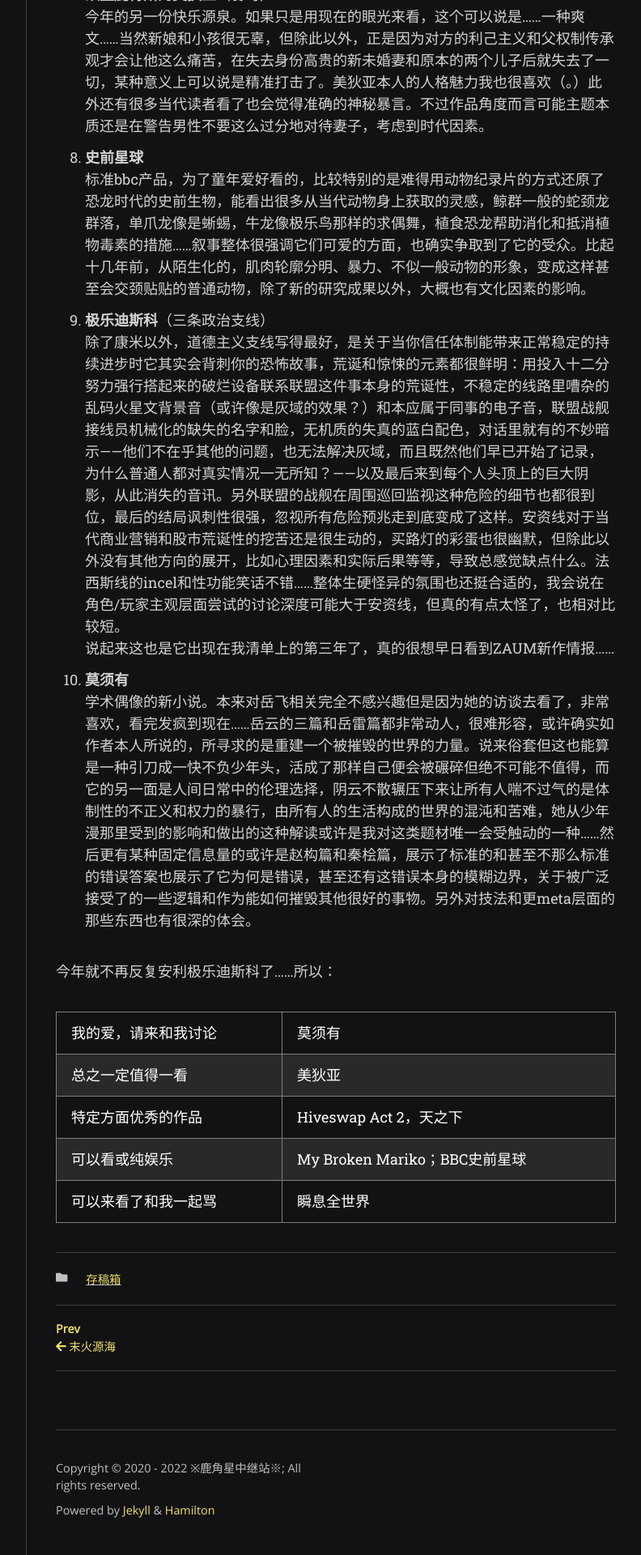
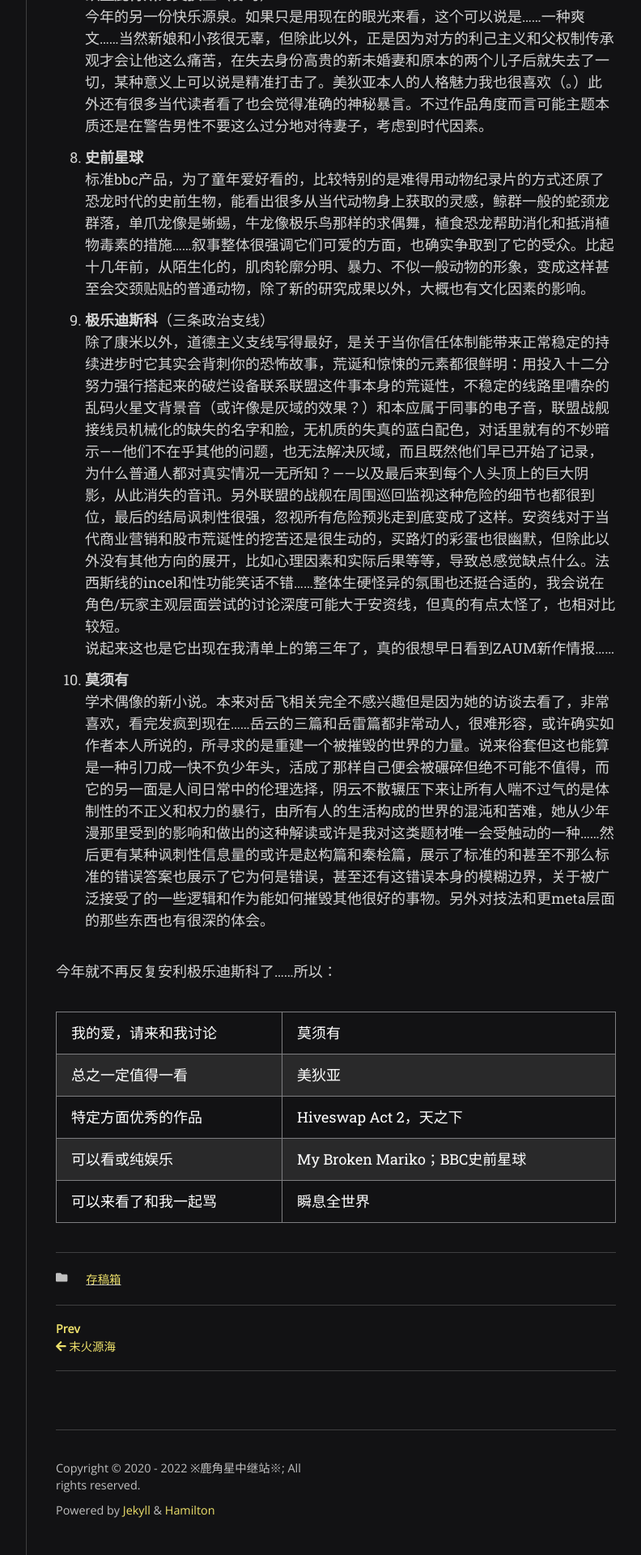
Before and after one commit to scatterdclouds/scatterdclouds.github.io, a Jekyll site: the page built from _posts/2022-06-23-testfile.md, in a window 1280 px wide. Shown: the part 1552-3472 px from the top of the page at 81% size, without its empty margins (357-1149 px from the left). Built offline with Jekyll 4.4.1, drawn with Linux system fonts in a browser that asks for light colours; nearby versions of some CDN libraries; some web fonts are replaced; comment, search, counter and statistics services are not loaded.

Commit message:
Update 2022-06-23-testfile.md

```diff
--- a/_posts/2022-06-23-testfile.md
+++ b/_posts/2022-06-23-testfile.md
@@ -28,7 +28,7 @@ comments: true
 
 9. **极乐迪斯科**（三条政治支线） <br/> 除了康米以外，道德主义支线写得最好，是关于当你信任体制能带来正常稳定的持续进步时它其实会背刺你的恐怖故事，荒诞和惊悚的元素都很鲜明：用投入十二分努力强行搭起来的破烂设备联系联盟这件事本身的荒诞性，不稳定的线路里嘈杂的乱码火星文背景音（或许像是灰域的效果？）和本应属于同事的电子音，联盟战舰接线员机械化的缺失的名字和脸，无机质的失真的蓝白配色，对话里就有的不妙暗示——他们不在乎其他的问题，也无法解决灰域，而且既然他们早已开始了记录，为什么普通人都对真实情况一无所知？——以及最后来到每个人头顶上的巨大阴影，从此消失的音讯。另外联盟的战舰在周围巡回监视这种危险的细节也都很到位，最后的结局讽刺性很强，忽视所有危险预兆走到底变成了这样。安资线对于当代商业营销和股市荒诞性的挖苦还是很生动的，买路灯的彩蛋也很幽默，但除此以外没有其他方向的展开，比如心理因素和实际后果等等，导致总感觉缺点什么。法西斯线的incel和性功能笑话不错……整体生硬怪异的氛围也还挺合适的，我会说在角色/玩家主观层面尝试的讨论深度可能大于安资线，但真的有点太怪了，也相对比较短。 <br/> 说起来这也是它出现在我清单上的第三年了，真的很想早日看到ZAUM新作情报……
 
-10. **莫须有** <br/> 学术偶像的新小说。本来对岳飞相关完全不感兴趣但是因为她的访谈去看了，非常喜欢，看完发疯到现在……岳云的三篇和岳雷篇都非常动人，很难形容，或许确实如作者本人所说的，所寻求的是重建一个被摧毁的世界的力量。说来俗套但这也能算是一种引刀成一快不负少年头，活成了那样自己便会被碾碎但绝不可能不值得，而它的另一面是人间日常中的伦理选择，阴云不散辗压下来让所有人喘不过气的是体制性的不正义和权力的暴行，由所有人的生活构成的世界的混沌和苦难，她从少年漫那里受到的影响和做出的这种解读或许是我对这类题材唯一会受触动的一种……然后更有某种固定信息量的或许是赵构篇和秦桧篇，展示了标准的和甚至不那么标准的错误答案也展示了它为何是错误，甚至还有这错误本身的模糊边界，关于被广泛接受了的一些逻辑和作为能如何摧毁其他很好的事物。另外对技法和更meta层面的那些东西也有很深的体会。
+10. **莫须有** <br/> 学术偶像的新小说。本来对岳飞相关完全不感兴趣但是因为她的访谈去看了，非常喜欢，看完发疯到现在……岳云的三篇和岳雷篇都非常动人，很难形容，或许确实如作者本人所说的，所寻求的是重建一个被摧毁的世界的力量。说来俗套但这也能算是一种引刀成一快不负少年头，活成了那样自己便会被碾碎但绝不可能不值得，而它的另一面是人间日常中的伦理选择，阴云不散辗压下来让所有人喘不过气的是体制性的不正义和权力的暴行，由所有人的生活构成的世界的混沌和苦难，她从少年漫那里受到的影响和做出的这种解读或许是我对这类题材唯一会受触动的一种……然后更有某种讽刺性信息量的或许是赵构篇和秦桧篇，展示了标准的和甚至不那么标准的错误答案也展示了它为何是错误，甚至还有这错误本身的模糊边界，关于被广泛接受了的一些逻辑和作为能如何摧毁其他很好的事物。另外对技法和更meta层面的那些东西也有很深的体会。
 
 今年就不再反复安利极乐迪斯科了……所以：
 
```
